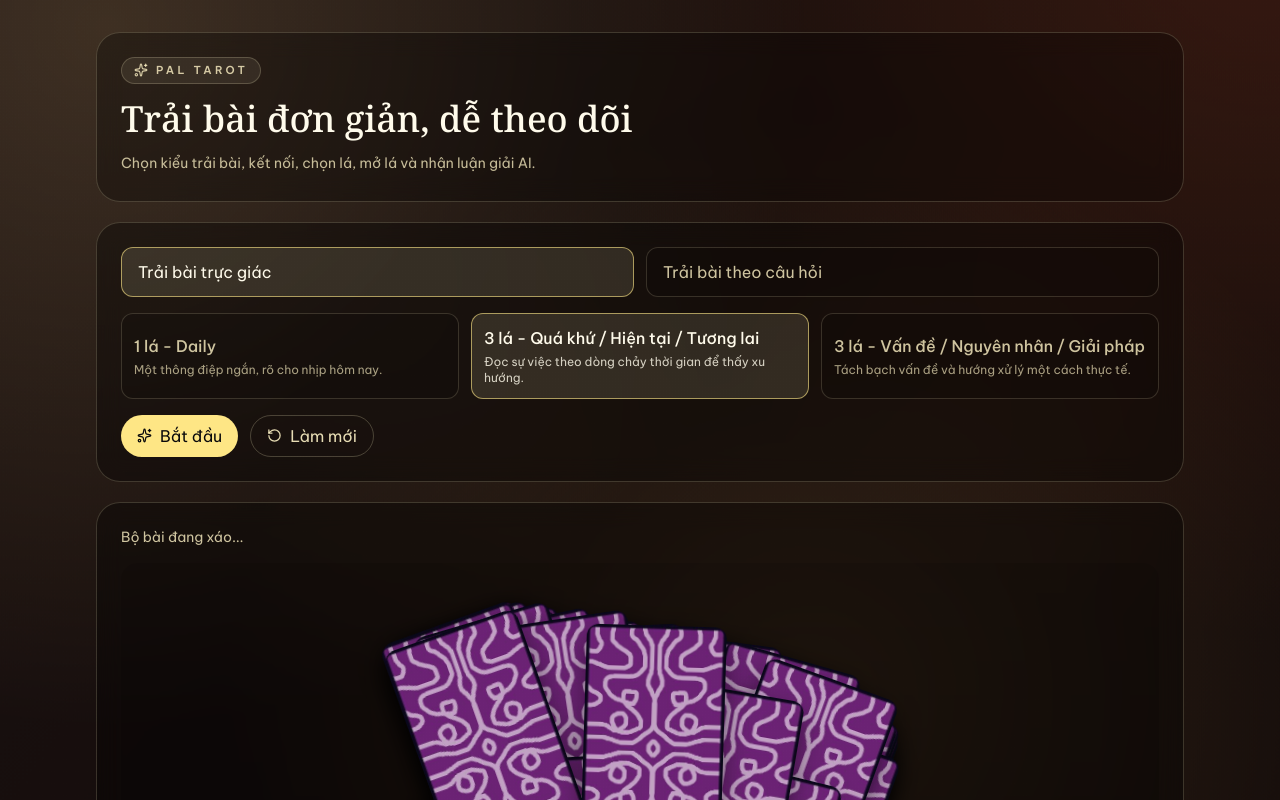
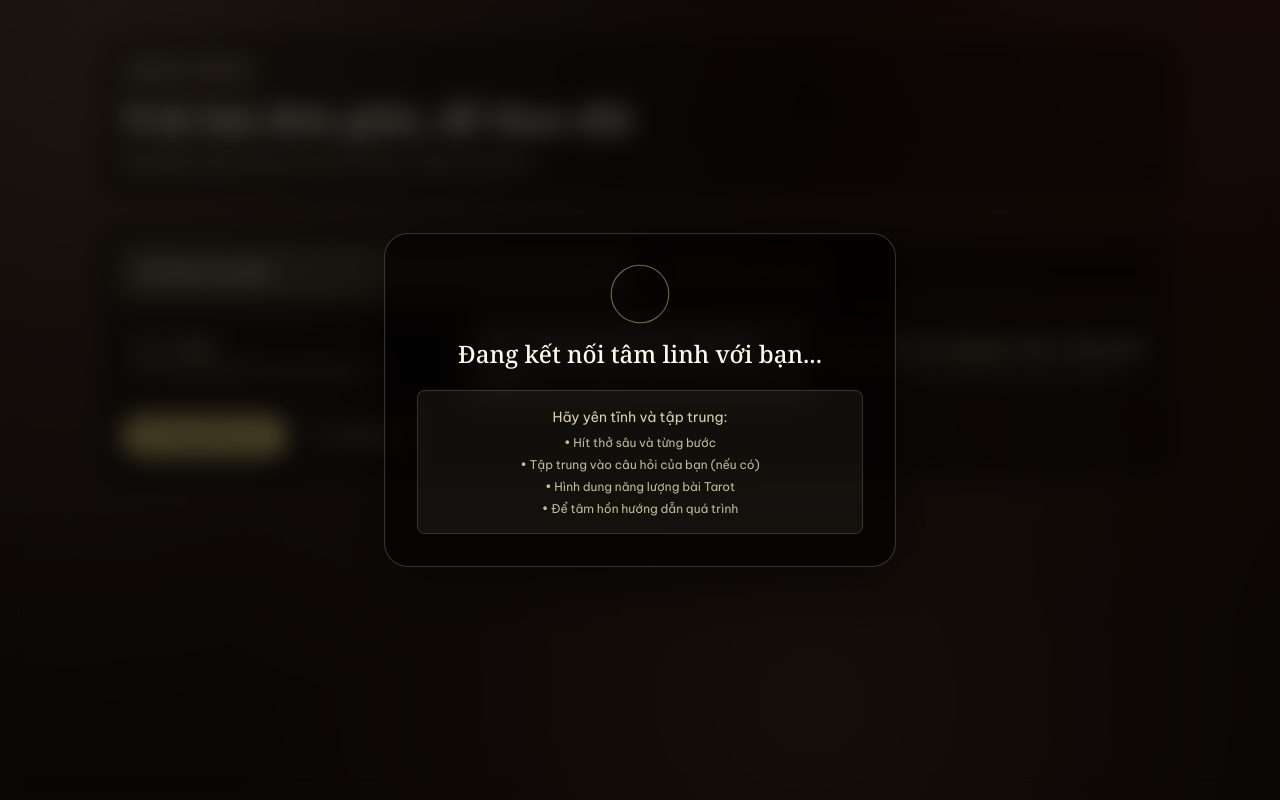
Before and after one commit to btLong402/pal-tarot, a Next.js app: page / in a window 1280 px wide. Both pictures are taken after a click on the button "Bắt đầu". Shown: the top 800 px of the page. Built offline with nearby package versions, Linux system fonts and the light colour scheme.

Commit message:
Increase delay for spread animation and enhance spiritual connection instructions in TarotExperience component

```diff
--- a/src/components/tarot/TarotExperience.tsx
+++ b/src/components/tarot/TarotExperience.tsx
@@ -191,7 +191,7 @@ export default function TarotExperience() {
       }, 1200);
 
       timeoutsRef.current.push(spreadTimer);
-    }, 1700);
+    }, 3000);
 
     timeoutsRef.current.push(connectingTimer);
   };
@@ -428,7 +428,16 @@ export default function TarotExperience() {
                 animate={{ rotate: 360, scale: [1, 1.08, 1] }}
                 transition={{ duration: 2.2, repeat: Number.POSITIVE_INFINITY, ease: "easeInOut" }}
               />
-              <h3 className="font-title text-2xl text-amber-50">Đang kết nối tâm linh với bạn...</h3>
+                <h3 className="font-title text-2xl text-amber-50">Đang kết nối tâm linh với bạn...</h3>
+                <div className="mt-5 space-y-2 rounded-lg border border-amber-100/16 bg-amber-100/5 p-4">
+                  <p className="text-sm text-amber-100/85">Hãy yên tĩnh và tập trung:</p>
+                  <ul className="space-y-1.5 text-xs text-amber-100/75">
+                    <li>• Hít thở sâu và từng bước</li>
+                    <li>• Tập trung vào câu hỏi của bạn (nếu có)</li>
+                    <li>• Hình dung năng lượng bài Tarot</li>
+                    <li>• Để tâm hồn hướng dẫn quá trình</li>
+                  </ul>
+                </div>
             </div>
           </section>
         ) : null}
```
